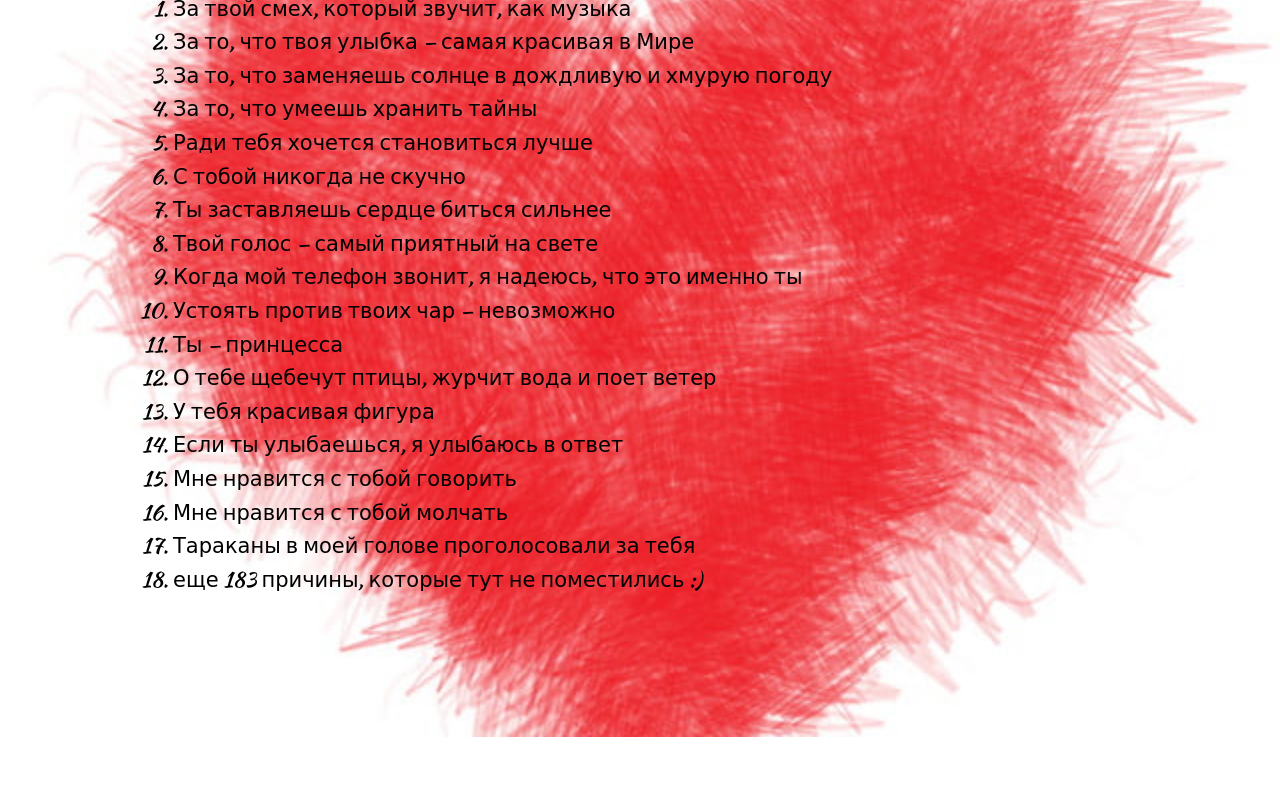
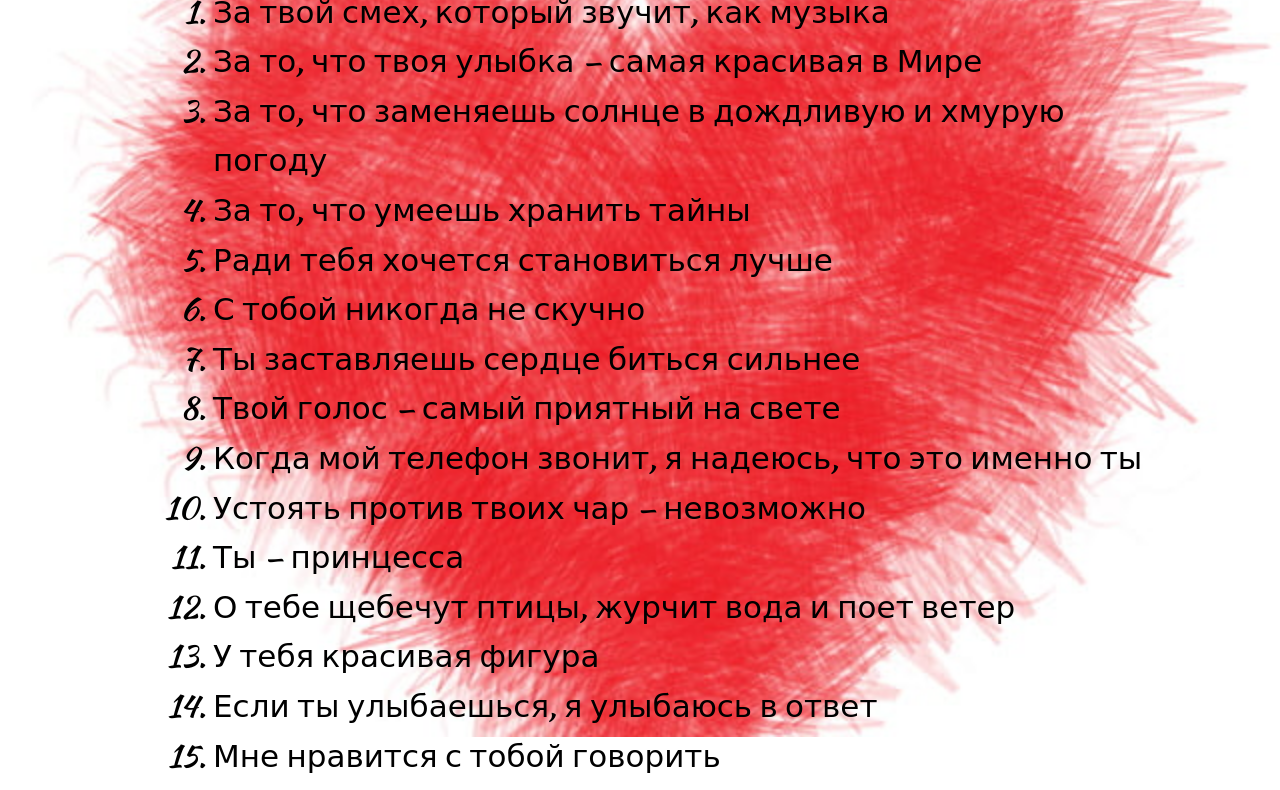
Before and after one commit to easy-for-you/Valentines-day, a plain HTML site: page index.html in a window 1280 px wide. Shown: the part 63-853 px from the top of the page. Before the commit the page ends 800 px from the top, so only its background shows below. Drawn offline with Linux system fonts and the light colour scheme.

Commit message:
Update style.css

```diff
--- a/style.css
+++ b/style.css
@@ -1,7 +1,7 @@
 body {
   margin: 0;
   font-family: "Kaushan Script", cursive;
-  font-size: 21px;
+  font-size: 31px;
   line-height: 1.6;
 }
 
@@ -20,10 +20,10 @@ h6 {
   margin: 0;
 }
 
-ul {
+ol {
   margin: 0;
   padding: 0;
-  margin-left: 20px;
+  margin-left: 80px;
 }
 
 /*Container*/
```
